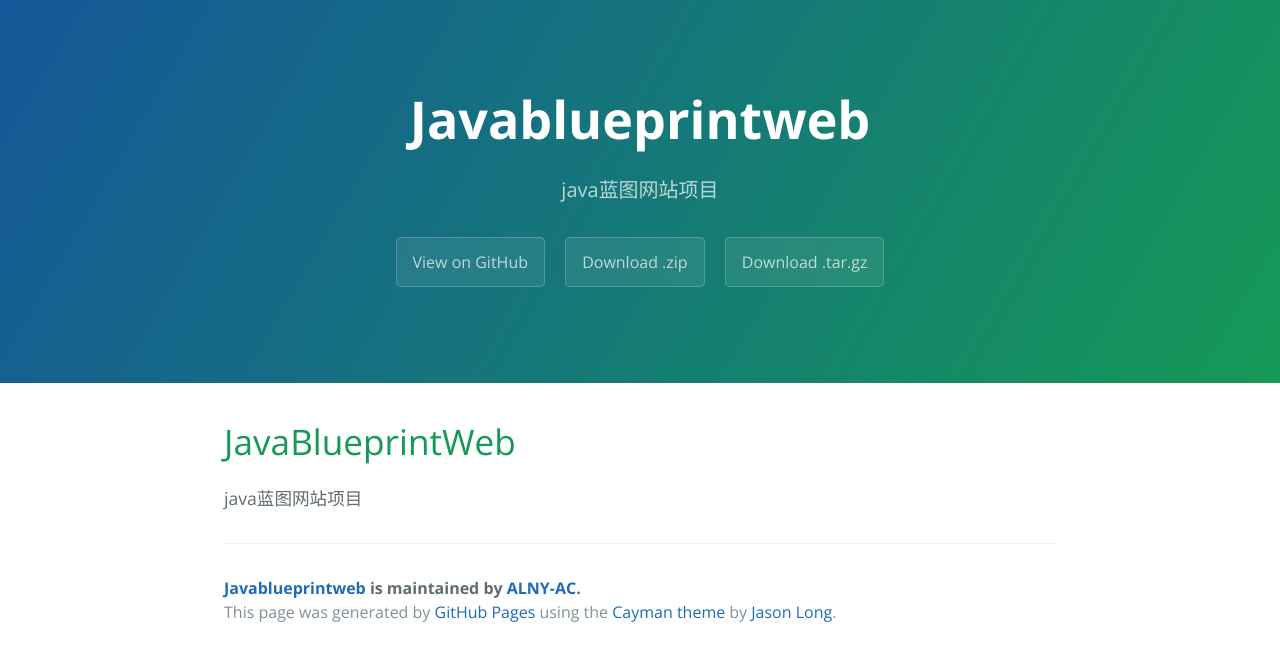
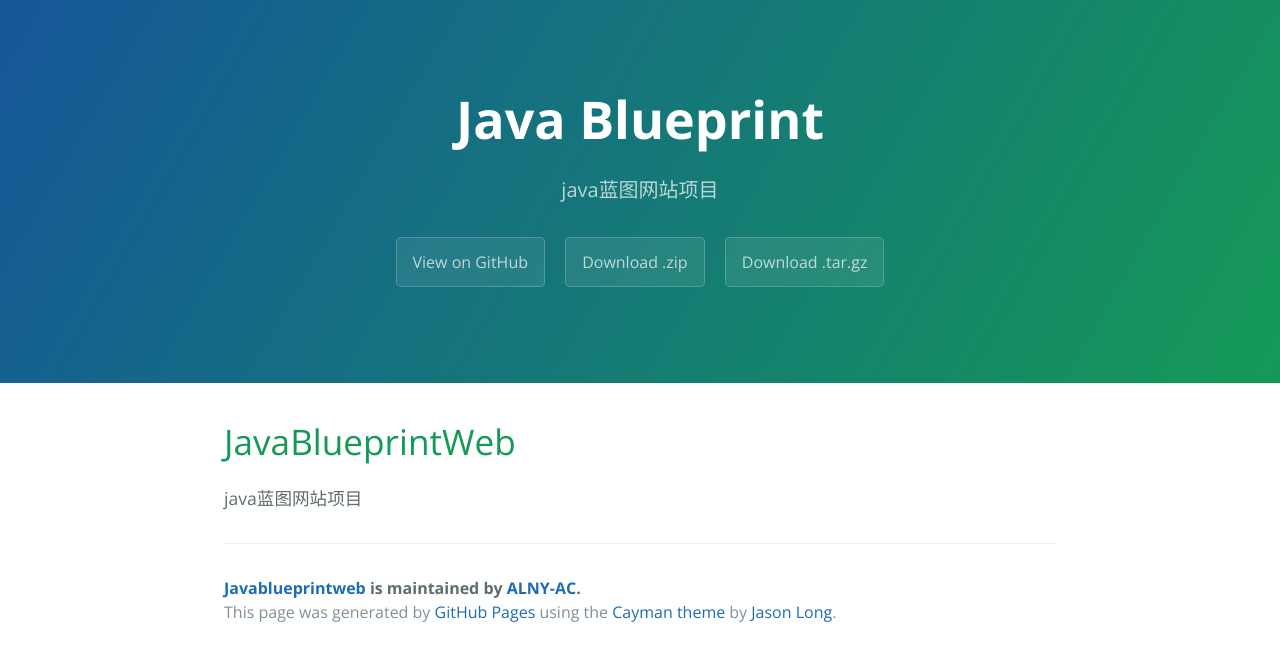
Before and after one commit to Hail9527Hydra/Java-Blueprint-Web, a plain HTML site: page index.html in a window 1280 px wide. Drawn offline with nearby package versions, Linux system fonts and the light colour scheme.

```diff
--- a/index.html
+++ b/index.html
@@ -1,17 +1,19 @@
 <!DOCTYPE html>
 <html lang="en-us">
+
 	<head>
 		<meta charset="UTF-8">
-    <title>Javablueprintweb by ALNY-AC</title>
+		<title>Java Blueprint by ALNY-AC</title>
 		<meta name="viewport" content="width=device-width, initial-scale=1">
 		<link rel="stylesheet" type="text/css" href="stylesheets/normalize.css" media="screen">
 		<link href='https://fonts.googleapis.com/css?family=Open+Sans:400,700' rel='stylesheet' type='text/css'>
 		<link rel="stylesheet" type="text/css" href="stylesheets/stylesheet.css" media="screen">
 		<link rel="stylesheet" type="text/css" href="stylesheets/github-light.css" media="screen">
 	</head>
+
 	<body>
 		<section class="page-header">
-      <h1 class="project-name">Javablueprintweb</h1>
+			<h1 class="project-name">Java Blueprint</h1>
 			<h2 class="project-tagline">java蓝图网站项目</h2>
 			<a href="https://github.com/ALNY-AC/JavaBlueprintWeb" class="btn">View on GitHub</a>
 			<a href="https://github.com/ALNY-AC/JavaBlueprintWeb/zipball/master" class="btn">Download .zip</a>
@@ -32,6 +34,6 @@
 
 		</section>
 
+	</body>
 
-  </body>
 </html>
```
Lines whose indentation alone changed are shown as unchanged.
